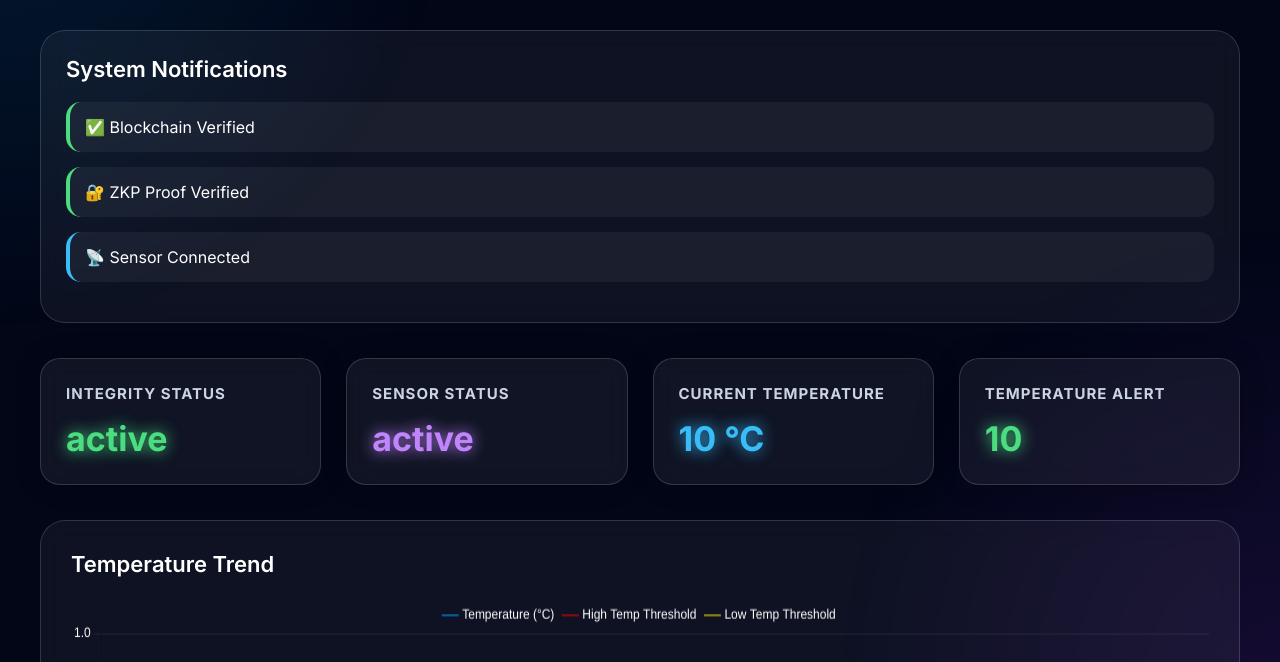
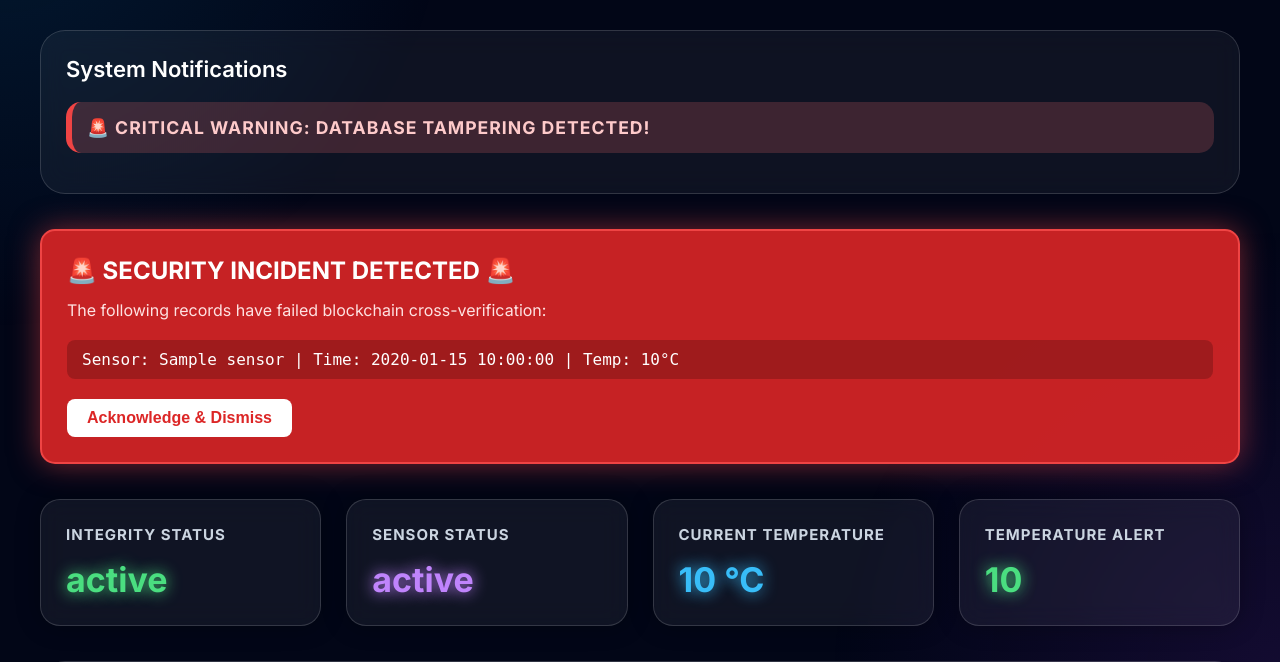
Before and after one commit to B0und4ryBr34k3r5/FYP-Implementation, a Flask app: template templates/DigitalTwin.html in a window 1280 px wide. Shown: the part 121-783 px from the top of the page. Run offline with Flask 3, Linux system fonts and the light colour scheme; the template is opened without the code that fills it: most values are stand-ins (such as "Sample title", 1, 10 or a date in 2020); parts of the project's set-up code (start-up, migrations or seed data) failed here and were passed over.

Commit message:
Attack Detection Update

```diff
--- a/Server.py
+++ b/Server.py
@@ -50,19 +50,10 @@ print(verifier_address)
 
 print("==============================\n")
 
-abi = [
-    {
-        "inputs": [
-            {"internalType": "string", "name": "_deviceId", "type": "string"},
-            {"internalType": "string", "name": "_timestamp", "type": "string"},
-            {"internalType": "int256", "name": "_temperature", "type": "int256"}
-        ],
-        "name": "storeData",
-        "outputs": [],
-        "stateMutability": "nonpayable",
-        "type": "function"
-    }
-]
+with open("Blockchain/artifacts/contracts/IoTData.sol/IoTData.json") as f:
+    iot_json = json.load(f)
+
+abi = iot_json["abi"]
 
 account = w3.eth.accounts[0]
 
@@ -239,7 +230,9 @@ def receive_data():
             tx = contract.functions.storeData(
                 data["device_id"],
                 data["timestamp"],
-                int(data["temperature"])
+                int(data["temperature"]),
+                data_hash,
+                json.dumps(proof)
             ).transact({"from": account})
 
             receipt = w3.eth.wait_for_transaction_receipt(tx)
@@ -367,38 +360,62 @@ def DigitalTwin():
     )
 
     # =========================
-    # INTEGRITY CHECK
+    # GET DATA FROM BLOCKCHAIN
+    # =========================
+
+    blockchain_hashes = {}
+    try:
+        data_count = contract.functions.getDataCount().call()
+        start_index = max(0, data_count - 50)
+        for i in range(start_index, data_count):
+            bc_device_id, bc_timestamp, bc_temp, bc_hash, bc_proof = contract.functions.getData(i).call()
+            blockchain_hashes[f"{bc_device_id}_{bc_timestamp}"] = bc_hash
+    except Exception as e:
+        print("❌ FAILED TO FETCH BLOCKCHAIN DATA:", e)
+
+    # =========================
+    # CROSS-VERIFICATION (BLOCKCHAIN VS DB)
     # =========================
 
     integrity_status = []
+    tampered_data = []
 
     for d in data:
 
-        original_hash = d.get("hash", "")
+        device_id = d.get("device_id")
+        timestamp = d.get("timestamp")
 
-        # Recalculate hash
+        # Get the corresponding hash stored on the blockchain
+        blockchain_hash = blockchain_hashes.get(f"{device_id}_{timestamp}")
+
+        # Recalculate hash from database data
         recalculated_hash = hashlib.sha256(
 
             str({
-                "device_id": d.get("device_id"),
-                "timestamp": d.get("timestamp"),
+                "device_id": device_id,
+                "timestamp": timestamp,
                 "temperature": d.get("temperature")
             }).encode()
 
         ).hexdigest()
 
         # Compare hash
-        if original_hash == recalculated_hash:
+        if blockchain_hash and blockchain_hash == recalculated_hash:
 
             integrity_status.append("VALID ✅")
 
         else:
 
             integrity_status.append("TAMPERED ❌")
+            tampered_data.append({
+                "sensor": device_id,
+                "timestamp": timestamp,
+                "temperature": d.get("temperature")
+            })
 
     # Latest integrity status
     latest_integrity = (
-        integrity_status[-1]
+        integrity_status[0]
         if integrity_status else "UNKNOWN"
     )
 
@@ -478,6 +495,7 @@ def DigitalTwin():
         temperature_alert=temperature_alert,
         integrity_list=integrity_status,
         sensor_names=sensor_names,
+        tampered_data=tampered_data,
 
     )
 
--- a/ZKP/input.json
+++ b/ZKP/input.json
@@ -1 +1 @@
-{"data": 87, "hash": 7569}
+{"data": 70, "hash": 4900}
--- a/templates/DigitalTwin.html
+++ b/templates/DigitalTwin.html
@@ -124,6 +124,61 @@
         .notification.success {
 
             border-left: 4px solid #4ade80;
+        }
+
+        /* =========================
+           TAMPERED ALERT MODAL
+        ========================= */
+
+        .tampered-alert-card {
+            background: rgba(220, 38, 38, 0.9);
+            border: 2px solid #ef4444;
+            border-radius: 15px;
+            padding: 25px;
+            margin-bottom: 35px;
+            box-shadow: 0 0 30px rgba(239, 68, 68, 0.5);
+            display: none;
+        }
+
+        .tampered-alert-card h2 {
+            color: white;
+            margin-bottom: 15px;
+            font-size: 24px;
+        }
+
+        .tampered-alert-card p {
+            color: #fee2e2;
+            margin-bottom: 20px;
+        }
+
+        .tampered-alert-card ul {
+            list-style-type: none;
+            margin-bottom: 20px;
+        }
+
+        .tampered-alert-card li {
+            background: rgba(0, 0, 0, 0.2);
+            padding: 10px 15px;
+            margin-bottom: 5px;
+            border-radius: 8px;
+            font-family: monospace;
+            font-size: 16px;
+        }
+
+        .tampered-alert-card button {
+            background: white;
+            color: #dc2626;
+            border: none;
+            padding: 10px 20px;
+            border-radius: 8px;
+            font-weight: bold;
+            font-size: 16px;
+            cursor: pointer;
+            transition: 0.3s;
+        }
+
+        .tampered-alert-card button:hover {
+            background: #fecaca;
         }
 
         /* =========================
@@ -351,17 +406,13 @@
             System Notifications
         </div>
 
-        <div class="notification success">
-            ✅ Blockchain Verified
+        {% if tampered_data|length > 0 %}
+
+        <div id="tampered-notification-banner" class="notification alert" style="background: rgba(248, 113, 113, 0.2); border-left: 6px solid #ef4444; color: #fecaca; font-weight: bold; text-transform: uppercase; font-size: 1.1em; letter-spacing: 1px;">
+            🚨 CRITICAL WARNING: DATABASE TAMPERING DETECTED!
         </div>
 
-        <div class="notification success">
-            🔐 ZKP Proof Verified
-        </div>
-
-        <div class="notification">
-            📡 Sensor Connected
-        </div>
+        {% endif %}
 
         {% if "HIGH" in temperature_alert %}
 
@@ -388,6 +439,25 @@
         {% endif %}
 
     </div>
+
+    <!-- =========================
+         TAMPERED DATA CARD
+    ========================= -->
+
+    {% if tampered_data|length > 0 %}
+    <div id="tampered-alert-card" class="tampered-alert-card">
+        <h2>🚨 SECURITY INCIDENT DETECTED 🚨</h2>
+        <p>The following records have failed blockchain cross-verification:</p>
+        <ul>
+            {% for rec in tampered_data %}
+            <li class="tampered-item" data-id="{{ rec.sensor }}_{{ rec.timestamp }}">
+                Sensor: {{ rec.sensor }} | Time: {{ rec.timestamp }} | Temp: {{ rec.temperature }}°C
+            </li>
+            {% endfor %}
+        </ul>
+        <button onclick="dismissTamperedAlert()">Acknowledge & Dismiss</button>
+    </div>
+    {% endif %}
 
     <!-- =========================
          TOP STATUS CARDS
@@ -672,6 +742,54 @@
 
         }, 5000);
 
+        // Handle Tampered Card & localStorage Dismissal
+        const tamperedCard = document.getElementById('tampered-alert-card');
+        const tamperedBanner = document.getElementById('tampered-notification-banner');
+        let hasActiveTampering = false;
+
+        if (tamperedCard) {
+            let allDismissed = true;
+            const items = document.querySelectorAll('.tampered-item');
+
+            items.forEach(item => {
+                const id = item.getAttribute('data-id');
+                if (localStorage.getItem('dismissed_' + id) !== 'true') {
+                    allDismissed = false;
+                    hasActiveTampering = true;
+                } else {
+                    item.style.display = 'none'; // Hide individually dismissed items
+                }
+            });
+
+            if (!allDismissed) {
+                tamperedCard.style.display = 'block';
+            } else {
+                if(tamperedBanner) tamperedBanner.style.display = 'none';
+            }
+        }
+
+        function dismissTamperedAlert() {
+            const items = document.querySelectorAll('.tampered-item');
+            items.forEach(item => {
+                if(item.style.display !== 'none') {
+                    const id = item.getAttribute('data-id');
+                    localStorage.setItem('dismissed_' + id, 'true');
+                }
+            });
+            document.getElementById('tampered-alert-card').style.display = 'none';
+            if(tamperedBanner) tamperedBanner.style.display = 'none';
+            hasActiveTampering = false;
+        }
+
+        // Trigger immediate browser pop-up warning
+        if (tamperedCard) {
+            setTimeout(() => {
+                if (hasActiveTampering) {
+                    alert("🚨 CRITICAL SECURITY ALERT 🚨\n\nDatabase Tampering Detected!\n\nThe system has identified unauthorized changes to the sensor data. The database records do not match the immutable blockchain records.");
+                }
+            }, 500);
+        }
+
     </script>
 
 </body>
```
Also changed, not shown: ZKP/proof.json (+8 -8 lines), 2 other files.
